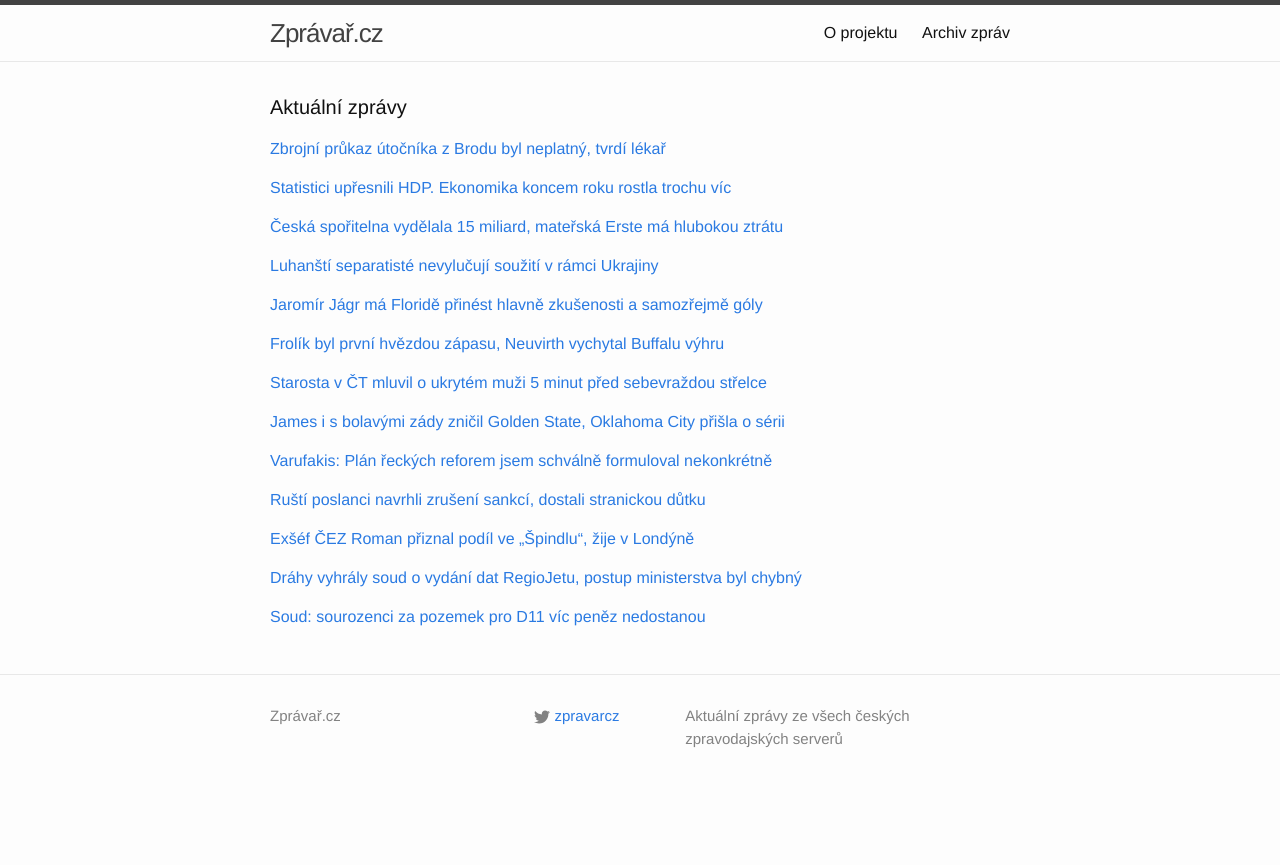
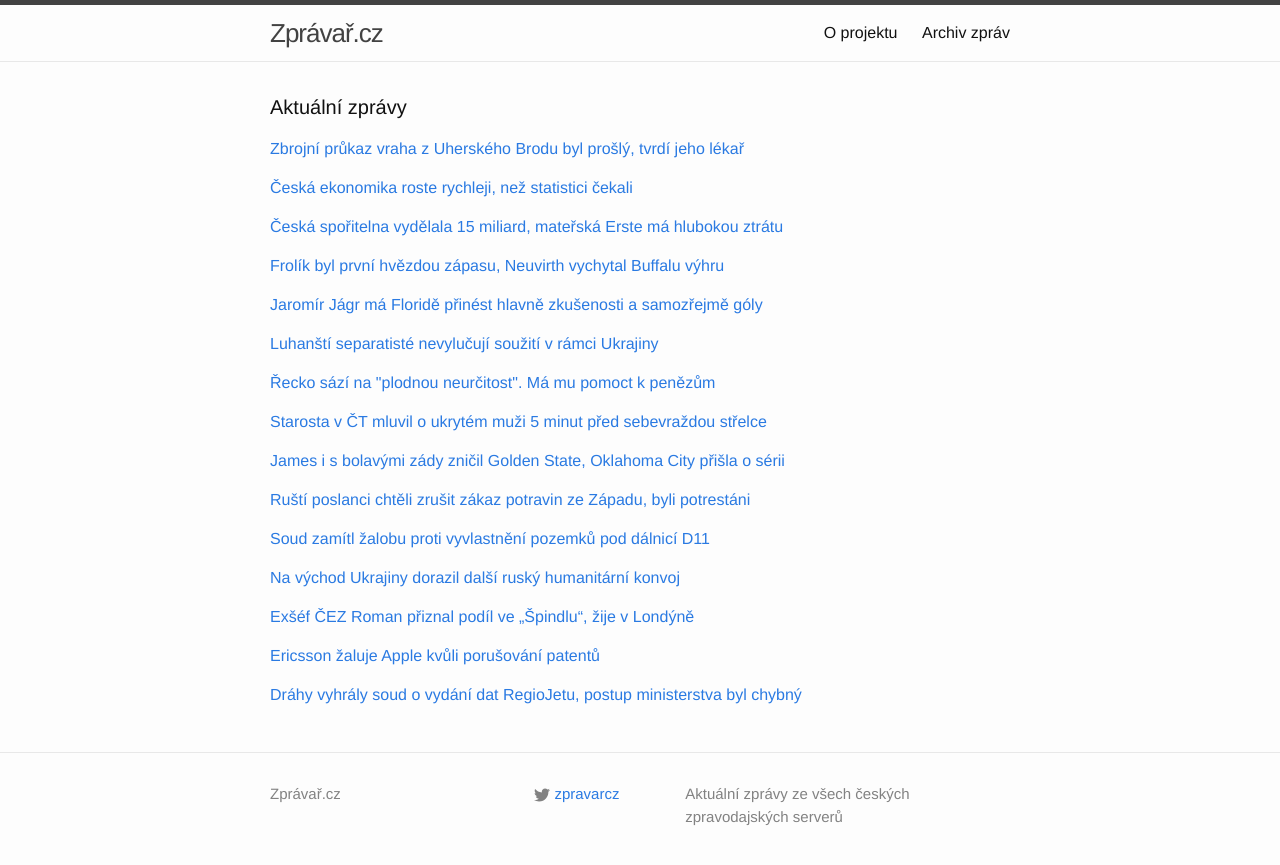
Before and after one commit to adliska/zpravar, a Jekyll site: the page built from index.html, in a window 1280 px wide. Shown: the top 865 px of the page. Built offline with Jekyll 4.4.1, drawn with Linux system fonts in a browser that asks for light colours.

Commit message:
zpravar news update

```diff
--- a/index.html
+++ b/index.html
@@ -5,9 +5,10 @@ layout: default
 <div class="home">
     <h1 class="page-heading">Aktuální zprávy</h1>
 
-<p><a href="javascript:;" onclick="toggle_visibility('zpravy0')">Zbrojní průkaz útočníka z Brodu byl neplatný, tvrdí lékař</a></p>
+<p><a href="javascript:;" onclick="toggle_visibility('zpravy0')">Zbrojní průkaz vraha z Uherského Brodu byl prošlý, tvrdí jeho lékař </a></p>
 <div id="zpravy0" style="display:none">
 <ul>
+<li><a href=http://www.lidovky.cz/uherskobrodsky-vrah-mel-jit-k-lekari-jeho-zbrojni-prukaz-byl-neplatny-1ew-/zpravy-domov.aspx?c=A150227_085838_ln_domov_ele>Zbrojní průkaz vraha z Uherského Brodu byl prošlý, tvrdí jeho lékař  - www.lidovky.cz</a></li>
 <li><a href=http://zpravy.aktualne.cz/domaci/zbrojni-prukaz-utocnika-z-brodu-byl-neplatny-rika-lekar/r~a76064bebe5d11e4833a0025900fea04/>Zbrojní průkaz útočníka z Brodu byl neplatný, tvrdí lékař - zpravy.aktualne.cz</a></li>
 <li><a href=http://www.novinky.cz/domaci/362823-zbrojni-prukaz-strelce-z-brodu-byl-neplatny-tvrdi-lekar-policie-nesouhlasi.html>Zbrojní průkaz střelce z Brodu byl neplatný, tvrdí lékař. Policie nesouhlasí - www.novinky.cz</a></li>
 <li><a href=http://www.rozhlas.cz/_zprava/strelec-v-uherskem-brode-podle-lekare-zabijel-bez-platneho-zbrojniho-prukazu--1460466>Střelec v Uherském Brodě podle lékaře zabíjel bez platného zbrojního průkazu - www.rozhlas.cz</a></li>
@@ -18,9 +19,10 @@ layout: default
 <li><a href=http://www.ceskatelevize.cz/ct24/domaci/303049-podle-praktickeho-lekare-nemel-utocnik-platny-zbrojni-pas/>Podle praktického lékaře neměl útočník platný zbrojní pas - www.ceskatelevize.cz</a></li>
 <li><a href=http://www.ceskatelevize.cz/ct24/domaci/303049-podle-praktickeho-lekare-nemusel-mit-utocnik-platny-zbrojni-pas/>Podle praktického lékaře nemusel mít útočník platný zbrojní pas - www.ceskatelevize.cz</a></li>
 </ul>
-</div><p><a href="javascript:;" onclick="toggle_visibility('zpravy1')">Statistici upřesnili HDP. Ekonomika koncem roku rostla trochu víc</a></p>
+</div><p><a href="javascript:;" onclick="toggle_visibility('zpravy1')">Česká ekonomika roste rychleji, než statistici čekali</a></p>
 <div id="zpravy1" style="display:none">
 <ul>
+<li><a href=http://www.novinky.cz/ekonomika/362820-ceska-ekonomika-roste-rychleji-nez-statistici-cekali.html>Česká ekonomika roste rychleji, než statistici čekali - www.novinky.cz</a></li>
 <li><a href=http://ekonomika.idnes.cz/ekonomika-rostla-koncem-roku-vic-d4z-/ekonomika.aspx?c=A150227_094611_ekonomika_fih>Statistici upřesnili HDP. Ekonomika koncem roku rostla trochu víc - ekonomika.idnes.cz</a></li>
 <li><a href=http://zpravy.e15.cz/domaci/ekonomika/ekonomika-v-zaveru-roku-rostla-rychleji-nez-odhadovali-statistici-1167221>Ekonomika v závěru roku rostla rychleji, než odhadovali statistici - zpravy.e15.cz</a></li>
 <li><a href=http://www.ceskatelevize.cz/ct24/ekonomika/303055-na-konci-roku-rostla-ekonomika-rychleji-o-1-5-procenta/>Na konci roku rostla ekonomika rychleji, o 1,5 procenta - www.ceskatelevize.cz</a></li>
@@ -40,15 +42,15 @@ layout: default
 <li><a href=http://zpravy.e15.cz/byznys/finance-a-bankovnictvi/cisty-zisk-ceske-sporitelny-loni-klesl-na-15-miliard-korun-1167203>Čistý zisk České spořitelny loni klesl na 15 miliard korun - zpravy.e15.cz</a></li>
 <li><a href=http://byznys.ihned.cz/c1-63602970-ceska-sporitelna-hlasi-zisk-naopak-materska-erste-je-v-rekordni-ztrate>Česká spořitelna hlásí zisk. Naopak mateřská Erste je v rekordní ztrátě - byznys.ihned.cz</a></li>
 </ul>
-</div><p><a href="javascript:;" onclick="toggle_visibility('zpravy3')">Luhanští separatisté nevylučují soužití v rámci Ukrajiny</a></p>
+</div><p><a href="javascript:;" onclick="toggle_visibility('zpravy3')">Frolík byl první hvězdou zápasu, Neuvirth vychytal Buffalu výhru</a></p>
 <div id="zpravy3" style="display:none">
 <ul>
-<li><a href=http://www.tyden.cz/rubriky/zahranici/rusko-a-okoli/luhansti-separatiste-nevylucuji-souziti-v-ramci-ukrajiny_334670.html>Luhanští separatisté nevylučují soužití v rámci Ukrajiny - www.tyden.cz</a></li>
-<li><a href=http://zahranicni.ihned.cz/evropa-slovensko/c1-63602960-ukrajina-stahovani-tezkych-zbrani-separatiste-teroriste-valka>Rebelové viní Kyjev, že nestahuje těžké zbraně. Musí prý začít do večera - zahranicni.ihned.cz</a></li>
-<li><a href=http://www.ceskatelevize.cz/ct24/svet/303048-luhansti-povstalci-nevylucuji-souziti-v-ramci-ukrajiny/>Luhanští povstalci nevylučují soužití v rámci Ukrajiny - www.ceskatelevize.cz</a></li>
-<li><a href=http://www.novinky.cz/zahranicni/evropa/362809-luhansti-povstalci-nevylucuji-souziti-v-ramci-ukrajiny.html>Luhanští povstalci nevylučují soužití v rámci Ukrajiny  - www.novinky.cz</a></li>
-<li><a href=http://www.ceskenoviny.cz/zpravy/zpravy/luhansti-povstalci-nevylucuji-souziti-v-ramci-ukrajiny/1186406>Luhanští povstalci nevylučují soužití v rámci Ukrajiny - www.ceskenoviny.cz</a></li>
-<li><a href=http://www.ceskenoviny.cz/zpravy/zpravy/na-vychode-ukrajiny-ma-pokracovat-odsun-tezkych-zbrani-z-fronty/1186391>Na východě Ukrajiny má pokračovat odsun těžkých zbraní z fronty - www.ceskenoviny.cz</a></li>
+<li><a href=http://www.rozhlas.cz/_zprava/frolik-byl-prvni-hvezdou-zapasu-neuvirth-vychytal-buffalu-vyhru--1460428>Frolík byl první hvězdou zápasu, Neuvirth vychytal Buffalu výhru - www.rozhlas.cz</a></li>
+<li><a href=http://sport.aktualne.cz/voracek-nebodoval-play-off-se-vzdaluje-frolik-prvni-hvezda/r~8b6f9736be4c11e490f70025900fea04/>Voráček nebodoval, play off se vzdaluje. Frolík první hvězda - sport.aktualne.cz</a></li>
+<li><a href=http://www.tyden.cz/rubriky/sport/hokej/nhl/frolik-byl-vyhlasen-prvni-hvezdou-zapasu-voracek-nebodoval_334658.html>Frolík byl vyhlášen první hvězdou zápasu, Voráček nebodoval - www.tyden.cz</a></li>
+<li><a href=http://www.denik.cz/hokej/frolik-byl-vyhlasen-prvni-hvezdou-zapasu-voracek-nebodoval-20150227.html>Frolík vyhlášen první hvězdou zápasu, Neuwirth vychytal výhru, Voráček nebodoval - www.denik.cz</a></li>
+<li><a href=http://www.sportovninoviny.cz/zpravy/frolik-byl-vyhlasen-prvni-hvezdou-zapasu-voracek-nebodoval/1186413>Frolík byl vyhlášen první hvězdou zápasu, Voráček nebodoval - www.sportovninoviny.cz</a></li>
+<li><a href=http://hokej.idnes.cz/neuvirth-vychytal-buffalu-dalsi-vyhru-dy4-/nhl.aspx?c=A150227_064351_nhl_Mkr>Neuvirth vychytal Buffalu další výhru, Frolík s Eratem měli asistenci - hokej.idnes.cz</a></li>
 </ul>
 </div><p><a href="javascript:;" onclick="toggle_visibility('zpravy4')">Jaromír Jágr má Floridě přinést hlavně zkušenosti a samozřejmě góly</a></p>
 <div id="zpravy4" style="display:none">
@@ -60,65 +62,83 @@ layout: default
 <li><a href=http://www.tyden.cz/rubriky/sport/hokej/nhl/obrazem-prohlednete-si-cestu-hvezdneho-turisty-jardy-jagra_334655.html>OBRAZEM: Prohlédněte si cestu hvězdného turisty Jardy Jágra - www.tyden.cz</a></li>
 <li><a href=http://hokej.idnes.cz/jagr-prestup-florida-ohlasy-dresy-drv-/nhl.aspx?c=A150227_010221_nhl_bem>Jágrův přestup je matoucí, píší v zámoří. Florida už nabízí jeho dresy - hokej.idnes.cz</a></li>
 </ul>
-</div><p><a href="javascript:;" onclick="toggle_visibility('zpravy5')">Frolík byl první hvězdou zápasu, Neuvirth vychytal Buffalu výhru</a></p>
+</div><p><a href="javascript:;" onclick="toggle_visibility('zpravy5')">Luhanští separatisté nevylučují soužití v rámci Ukrajiny</a></p>
 <div id="zpravy5" style="display:none">
 <ul>
-<li><a href=http://www.rozhlas.cz/_zprava/frolik-byl-prvni-hvezdou-zapasu-neuvirth-vychytal-buffalu-vyhru--1460428>Frolík byl první hvězdou zápasu, Neuvirth vychytal Buffalu výhru - www.rozhlas.cz</a></li>
-<li><a href=http://sport.aktualne.cz/voracek-nebodoval-play-off-se-vzdaluje-frolik-prvni-hvezda/r~8b6f9736be4c11e490f70025900fea04/>Voráček nebodoval, play off se vzdaluje. Frolík první hvězda - sport.aktualne.cz</a></li>
-<li><a href=http://www.tyden.cz/rubriky/sport/hokej/nhl/frolik-byl-vyhlasen-prvni-hvezdou-zapasu-voracek-nebodoval_334658.html>Frolík byl vyhlášen první hvězdou zápasu, Voráček nebodoval - www.tyden.cz</a></li>
-<li><a href=http://www.denik.cz/hokej/frolik-byl-vyhlasen-prvni-hvezdou-zapasu-voracek-nebodoval-20150227.html>Frolík vyhlášen první hvězdou zápasu, Neuwirth vychytal výhru, Voráček nebodoval - www.denik.cz</a></li>
-<li><a href=http://www.sportovninoviny.cz/zpravy/frolik-byl-vyhlasen-prvni-hvezdou-zapasu-voracek-nebodoval/1186413>Frolík byl vyhlášen první hvězdou zápasu, Voráček nebodoval - www.sportovninoviny.cz</a></li>
-<li><a href=http://hokej.idnes.cz/neuvirth-vychytal-buffalu-dalsi-vyhru-dy4-/nhl.aspx?c=A150227_064351_nhl_Mkr>Neuvirth vychytal Buffalu další výhru, Frolík s Eratem měli asistenci - hokej.idnes.cz</a></li>
+<li><a href=http://www.tyden.cz/rubriky/zahranici/rusko-a-okoli/luhansti-separatiste-nevylucuji-souziti-v-ramci-ukrajiny_334670.html>Luhanští separatisté nevylučují soužití v rámci Ukrajiny - www.tyden.cz</a></li>
+<li><a href=http://zahranicni.ihned.cz/evropa-slovensko/c1-63602960-ukrajina-stahovani-tezkych-zbrani-separatiste-teroriste-valka>Rebelové viní Kyjev, že nestahuje těžké zbraně. Musí prý začít do večera - zahranicni.ihned.cz</a></li>
+<li><a href=http://www.ceskatelevize.cz/ct24/svet/303048-luhansti-povstalci-nevylucuji-souziti-v-ramci-ukrajiny/>Luhanští povstalci nevylučují soužití v rámci Ukrajiny - www.ceskatelevize.cz</a></li>
+<li><a href=http://www.novinky.cz/zahranicni/evropa/362809-luhansti-povstalci-nevylucuji-souziti-v-ramci-ukrajiny.html>Luhanští povstalci nevylučují soužití v rámci Ukrajiny  - www.novinky.cz</a></li>
+<li><a href=http://www.ceskenoviny.cz/zpravy/zpravy/luhansti-povstalci-nevylucuji-souziti-v-ramci-ukrajiny/1186406>Luhanští povstalci nevylučují soužití v rámci Ukrajiny - www.ceskenoviny.cz</a></li>
+<li><a href=http://www.ceskenoviny.cz/zpravy/zpravy/na-vychode-ukrajiny-ma-pokracovat-odsun-tezkych-zbrani-z-fronty/1186391>Na východě Ukrajiny má pokračovat odsun těžkých zbraní z fronty - www.ceskenoviny.cz</a></li>
 </ul>
-</div><p><a href="javascript:;" onclick="toggle_visibility('zpravy6')">Starosta v ČT mluvil o ukrytém muži 5 minut před sebevraždou střelce</a></p>
+</div><p><a href="javascript:;" onclick="toggle_visibility('zpravy6')">Řecko sází na "plodnou neurčitost". Má mu pomoct k penězům</a></p>
 <div id="zpravy6" style="display:none">
+<ul>
+<li><a href=http://zpravy.aktualne.cz/ekonomika/recko-sazi-na-plodnou-neurcitost-ma-mu-pomoct-ziskat-pujcku/r~86654a24be6011e4aff10025900fea04/>Řecko sází na "plodnou neurčitost". Má mu pomoct k penězům - zpravy.aktualne.cz</a></li>
+<li><a href=http://zpravy.e15.cz/zahranicni/ekonomika/plodna-neurcitost-varufakis-plan-reforem-schvalne-formuloval-nekonkretne-1167246>Plodná neurčitost. Varufakis plán reforem schválně formuloval nekonkrétně - zpravy.e15.cz</a></li>
+<li><a href=http://zpravy.e15.cz/zahranicni/ekonomika/varufakis-plan-reckych-reforem-jsem-schvalne-formuloval-nekonkretne-1167246>Varufakis: Plán řeckých reforem jsem schválně formuloval nekonkrétně - zpravy.e15.cz</a></li>
+<li><a href=http://zpravy.e15.cz/zahranicni/ekonomika/varufakis-plan-reckych-reforem-je-nekonkretne-formulovan-zamerne-1167246>Varufakis: Plán řeckých reforem je nekonkrétně formulován záměrně - zpravy.e15.cz</a></li>
+<li><a href=http://www.financninoviny.cz/zpravodajstvi/zpravy/recky-reformni-plan-ma-neurcite-zneni-umyslne-tvrdi-varufakis/1186474>Řecký reformní plán má neurčité znění úmyslně, tvrdí Varufakis - www.financninoviny.cz</a></li>
+</ul>
+</div><p><a href="javascript:;" onclick="toggle_visibility('zpravy7')">Starosta v ČT mluvil o ukrytém muži 5 minut před sebevraždou střelce</a></p>
+<div id="zpravy7" style="display:none">
 <ul>
 <li><a href=http://www.ceskenoviny.cz/zpravy/zpravy/starosta-v-ct-mluvil-o-ukrytem-muzi-5-minut-pred-sebevrazdou-strelce/1186355>Starosta v ČT mluvil o ukrytém muži 5 minut před sebevraždou střelce - www.ceskenoviny.cz</a></li>
 <li><a href=http://www.denik.cz/z_domova/starosta-v-ct-mluvil-o-ukrytem-5-minut-pred-sebevrazdou-strelce-20150227.html>Starosta v televizi mluvil o ukrytém muži pět minut před sebevraždou střelce - www.denik.cz</a></li>
 <li><a href=http://domaci.ihned.cz/c1-63603160-uhersky-brod-druzba-strelba-starosta-zive-vysilani-chovanec>Když starosta mluvil o ukrytém muži v restauraci, střelec byl již po smrti - domaci.ihned.cz</a></li>
 <li><a href=http://www.novinky.cz/domaci/362801-vyrok-starosty-z-brodu-zivot-muze-na-wc-zrejme-ohrozit-nemohl-vrah-uz-pravdepodobne-nezil.html>Výrok starosty z Brodu život muže na WC zřejmě ohrozit nemohl. Vrah už pravděpodobně nežil. - www.novinky.cz</a></li>
 </ul>
-</div><p><a href="javascript:;" onclick="toggle_visibility('zpravy7')">James i s bolavými zády zničil Golden State, Oklahoma City přišla o sérii</a></p>
-<div id="zpravy7" style="display:none">
+</div><p><a href="javascript:;" onclick="toggle_visibility('zpravy8')">James i s bolavými zády zničil Golden State, Oklahoma City přišla o sérii</a></p>
+<div id="zpravy8" style="display:none">
 <ul>
 <li><a href=http://sport.idnes.cz/basketbalova-nba-0kd-/basket.aspx?c=A150227_085937_sport-basket_ald>James i s bolavými zády zničil Golden State, Oklahoma City přišla o sérii - sport.idnes.cz</a></li>
 <li><a href=http://www.denik.cz/ostatni_sport/cleveland-porazil-vedouci-golden-state-diky-42-bodum-jamese-20150227.html>Cleveland porazil vedoucí Golden State díky 42 bodům Jamese - www.denik.cz</a></li>
 <li><a href=http://sport.aktualne.cz/42-bodu-james-rozstrilel-nejlepsi-klub-nba-golden-state/r~6d647aa4be5611e4833a0025900fea04/>42 bodů. James rozstřílel nejlepší klub NBA Golden State - sport.aktualne.cz</a></li>
 <li><a href=http://www.sportovninoviny.cz/zpravy/cleveland-porazil-vedouci-celek-nba-diky-42-bodum-jamese/1186443>Cleveland porazil vedoucí celek NBA díky 42 bodům Jamese - www.sportovninoviny.cz</a></li>
 </ul>
-</div><p><a href="javascript:;" onclick="toggle_visibility('zpravy8')">Varufakis: Plán řeckých reforem jsem schválně formuloval nekonkrétně</a></p>
-<div id="zpravy8" style="display:none">
-<ul>
-<li><a href=http://zpravy.e15.cz/zahranicni/ekonomika/varufakis-plan-reckych-reforem-jsem-schvalne-formuloval-nekonkretne-1167246>Varufakis: Plán řeckých reforem jsem schválně formuloval nekonkrétně - zpravy.e15.cz</a></li>
-<li><a href=http://zpravy.e15.cz/zahranicni/ekonomika/varufakis-plan-reckych-reforem-je-nekonkretne-formulovan-zamerne-1167246>Varufakis: Plán řeckých reforem je nekonkrétně formulován záměrně - zpravy.e15.cz</a></li>
-<li><a href=http://www.financninoviny.cz/zpravodajstvi/zpravy/recky-reformni-plan-ma-neurcite-zneni-umyslne-tvrdi-varufakis/1186474>Řecký reformní plán má neurčité znění úmyslně, tvrdí Varufakis - www.financninoviny.cz</a></li>
-</ul>
-</div><p><a href="javascript:;" onclick="toggle_visibility('zpravy9')">Ruští poslanci navrhli zrušení sankcí, dostali stranickou důtku</a></p>
+</div><p><a href="javascript:;" onclick="toggle_visibility('zpravy9')">Ruští poslanci chtěli zrušit zákaz potravin ze Západu, byli potrestáni </a></p>
 <div id="zpravy9" style="display:none">
 <ul>
+<li><a href=http://www.lidovky.cz/rusti-poslanci-chteli-zrusit-zakaz-potravin-ze-zapadu-byli-potrestani-1n0-/zpravy-svet.aspx?c=A150227_102420_ln_zahranici_msl>Ruští poslanci chtěli zrušit zákaz potravin ze Západu, byli potrestáni  - www.lidovky.cz</a></li>
 <li><a href=http://echo24.cz/a/wqXLE>Ruští poslanci navrhli zrušení sankcí, dostali stranickou důtku - echo24.cz</a></li>
 <li><a href=http://www.novinky.cz/zahranicni/evropa/362811-rusti-poslanci-navrhli-zruseni-sankci-dostali-stranickou-dutku.html>Ruští poslanci navrhli zrušení sankcí, dostali stranickou důtku - www.novinky.cz</a></li>
 <li><a href=http://zpravy.idnes.cz/rusti-poslanci-trest-za-navrh-zakona-zrusit-sankce-na-potraviny-ze-zapadu-1tr-/zahranicni.aspx?c=A150227_063811_zahranicni_skr>Ruští poslanci, kteří navrhli zrušit sankce, dostali stranickou důtku  - zpravy.idnes.cz</a></li>
 </ul>
-</div><p><a href="javascript:;" onclick="toggle_visibility('zpravy10')">Exšéf ČEZ Roman přiznal podíl ve „Špindlu“, žije v Londýně</a></p>
+</div><p><a href="javascript:;" onclick="toggle_visibility('zpravy10')">Soud zamítl žalobu proti vyvlastnění pozemků pod dálnicí D11 </a></p>
 <div id="zpravy10" style="display:none">
+<ul>
+<li><a href=http://www.rozhlas.cz/_zprava/soud-zamitl-zalobu-proti-vyvlastneni-pozemku-pod-dalnici-d11--1460512>Soud zamítl žalobu proti vyvlastnění pozemků pod dálnicí D11  - www.rozhlas.cz</a></li>
+<li><a href=http://www.tyden.cz/rubriky/domaci/soud-sourozenci-za-pozemek-pro-d11-vic-penez-nedostanou_334660.html>Soud: sourozenci za pozemek pro D11 víc peněz nedostanou - www.tyden.cz</a></li>
+<li><a href=http://www.tyden.cz/rubriky/domaci/soud-sourozenci-za-pozemek-pro-d11-vice-penez-nedostanou_334660.html>Soud: sourozenci za pozemek pro D11 víc peněz nedostanou - www.tyden.cz</a></li>
+<li><a href=http://www.ceskatelevize.cz/ct24/regiony/303051-za-pozemek-pro-dalnici-dostal-sedmnactkrat-mene-na-nic-vice-narok-nema/>Za pozemek pro dálnici dostal sedmnáctkrát méně, na nic více nárok nemá - www.ceskatelevize.cz</a></li>
+</ul>
+</div><p><a href="javascript:;" onclick="toggle_visibility('zpravy11')">Na východ Ukrajiny dorazil další ruský humanitární konvoj</a></p>
+<div id="zpravy11" style="display:none">
+<ul>
+<li><a href=http://zpravy.e15.cz/zahranicni/udalosti/na-vychod-ukrajiny-dorazil-dalsi-rusky-humanitarni-konvoj-1167270>Na východ Ukrajiny dorazil další ruský humanitární konvoj - zpravy.e15.cz</a></li>
+<li><a href=http://www.rozhlas.cz/_zprava/obe-strany-ukrajinskeho-konfliktu-zacaly-stahovat-tezke-zbrane-potvrdila-obse--1460426>Obě strany ukrajinského konfliktu začaly stahovat těžké zbraně, potvrdila OBSE - www.rozhlas.cz</a></li>
+<li><a href=http://www.novinky.cz/zahranicni/evropa/362810-na-vychod-ukrajiny-miri-dalsi-rusky-humanitarni-konvoj.html>Na východ Ukrajiny míří další ruský humanitární konvoj  - www.novinky.cz</a></li>
+</ul>
+</div><p><a href="javascript:;" onclick="toggle_visibility('zpravy12')">Exšéf ČEZ Roman přiznal podíl ve „Špindlu“, žije v Londýně</a></p>
+<div id="zpravy12" style="display:none">
 <ul>
 <li><a href=http://echo24.cz/a/wZerh>Exšéf ČEZ Roman přiznal podíl ve „Špindlu“, žije v Londýně - echo24.cz</a></li>
 <li><a href=http://zpravy.aktualne.cz/ekonomika/roman-studuje-v-londyne-po-navratu-se-chce-venovat-skolstvi/r~1ce3e3eebe4c11e4ba57002590604f2e/>Roman studuje v Londýně, po návratu se chce věnovat školství - zpravy.aktualne.cz</a></li>
 <li><a href=http://www.denik.cz/ekonomika/byvaly-sef-cez-roman-priznal-podil-v-horskem-stredisku-ve-spindlu-20150227.html>Bývalý šéf ČEZ Roman přiznal podíl v horském středisku ve Špindlu - www.denik.cz</a></li>
 </ul>
-</div><p><a href="javascript:;" onclick="toggle_visibility('zpravy11')">Dráhy vyhrály soud o vydání dat RegioJetu, postup ministerstva byl chybný</a></p>
-<div id="zpravy11" style="display:none">
+</div><p><a href="javascript:;" onclick="toggle_visibility('zpravy13')">Ericsson žaluje Apple kvůli porušování patentů</a></p>
+<div id="zpravy13" style="display:none">
+<ul>
+<li><a href=http://www.novinky.cz/internet-a-pc/362826-ericsson-zaluje-apple-kvuli-porusovani-patentu.html>Ericsson žaluje Apple kvůli porušování patentů - www.novinky.cz</a></li>
+<li><a href=http://e-svet.e15.cz/it-byznys/ericsson-zazaloval-apple-kvuli-porusovani-patentu-1167258>Ericsson zažaloval Apple kvůli porušování patentů - e-svet.e15.cz</a></li>
+<li><a href=http://www.financninoviny.cz/zpravodajstvi/zpravy/ericsson-zaluje-kvuli-porusovani-patentu-firmu-apple/1186485>Ericsson žaluje kvůli porušování patentů firmu Apple - www.financninoviny.cz</a></li>
+</ul>
+</div><p><a href="javascript:;" onclick="toggle_visibility('zpravy14')">Dráhy vyhrály soud o vydání dat RegioJetu, postup ministerstva byl chybný</a></p>
+<div id="zpravy14" style="display:none">
 <ul>
 <li><a href=http://zpravy.e15.cz/domaci/udalosti/drahy-vyhraly-soud-o-vydani-dat-regiojetu-postup-ministerstva-byl-chybny-1167141>Dráhy vyhrály soud o vydání dat RegioJetu, postup ministerstva byl chybný - zpravy.e15.cz</a></li>
 <li><a href=http://www.financninoviny.cz/zpravodajstvi/zpravy/soud-oznacil-za-chybny-postup-vydani-cisel-cd-konkurenci/1186445>Soud označil za chybný postup vydání čísel ČD konkurenci - www.financninoviny.cz</a></li>
 <li><a href=http://zpravy.e15.cz/domaci/udalosti/drahy-vyhraly-soud-s-regiojetem-o-zverejneni-dat-1167141>Dráhy vyhrály soud s RegioJetem o zveřejnění dat - zpravy.e15.cz</a></li>
 </ul>
-</div><p><a href="javascript:;" onclick="toggle_visibility('zpravy12')">Soud: sourozenci za pozemek pro D11 víc peněz nedostanou</a></p>
-<div id="zpravy12" style="display:none">
-<ul>
-<li><a href=http://www.tyden.cz/rubriky/domaci/soud-sourozenci-za-pozemek-pro-d11-vic-penez-nedostanou_334660.html>Soud: sourozenci za pozemek pro D11 víc peněz nedostanou - www.tyden.cz</a></li>
-<li><a href=http://www.tyden.cz/rubriky/domaci/soud-sourozenci-za-pozemek-pro-d11-vice-penez-nedostanou_334660.html>Soud: sourozenci za pozemek pro D11 víc peněz nedostanou - www.tyden.cz</a></li>
-<li><a href=http://www.ceskatelevize.cz/ct24/regiony/303051-za-pozemek-pro-dalnici-dostal-sedmnactkrat-mene-na-nic-vice-narok-nema/>Za pozemek pro dálnici dostal sedmnáctkrát méně, na nic více nárok nemá - www.ceskatelevize.cz</a></li>
-</ul>
 </div></div>
```
